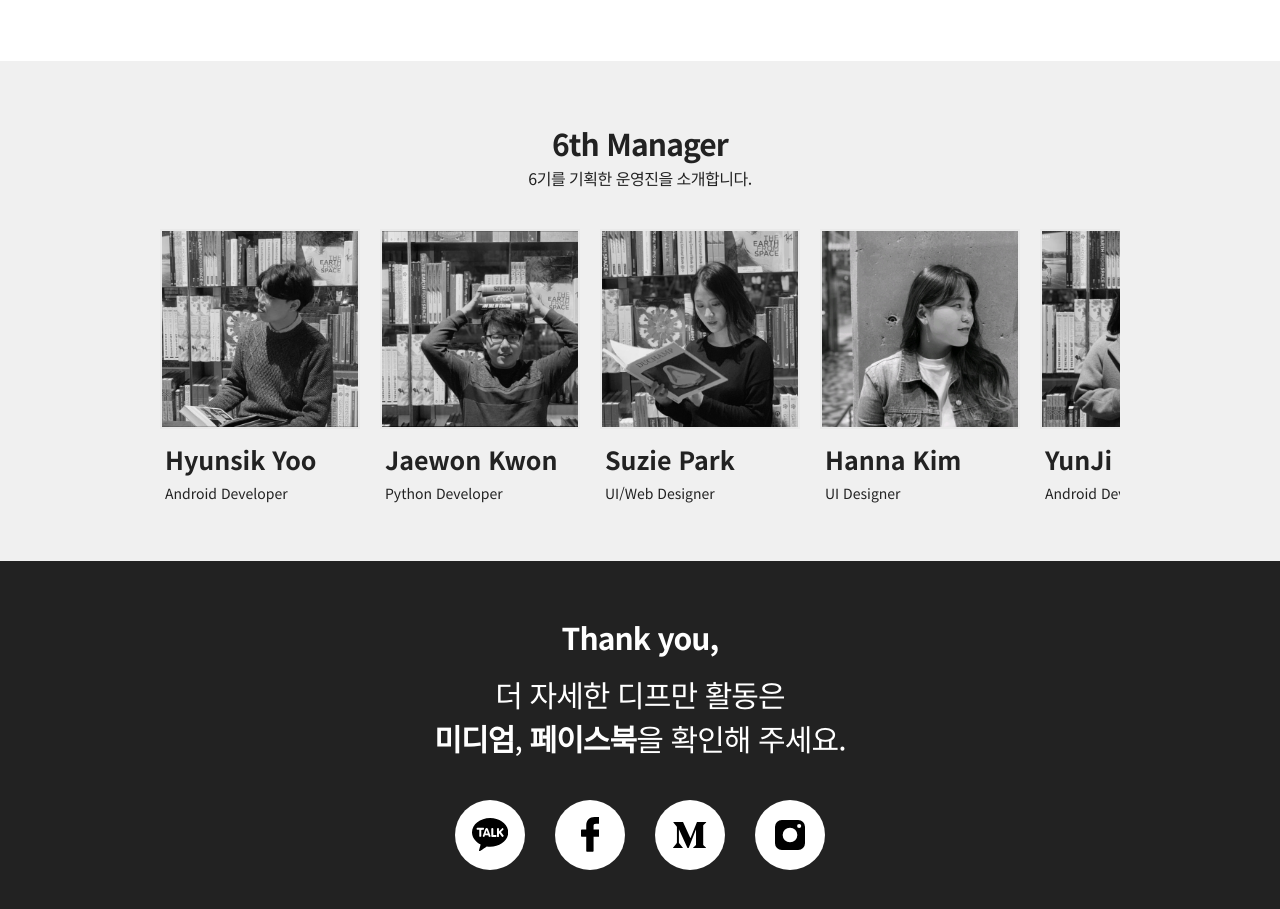
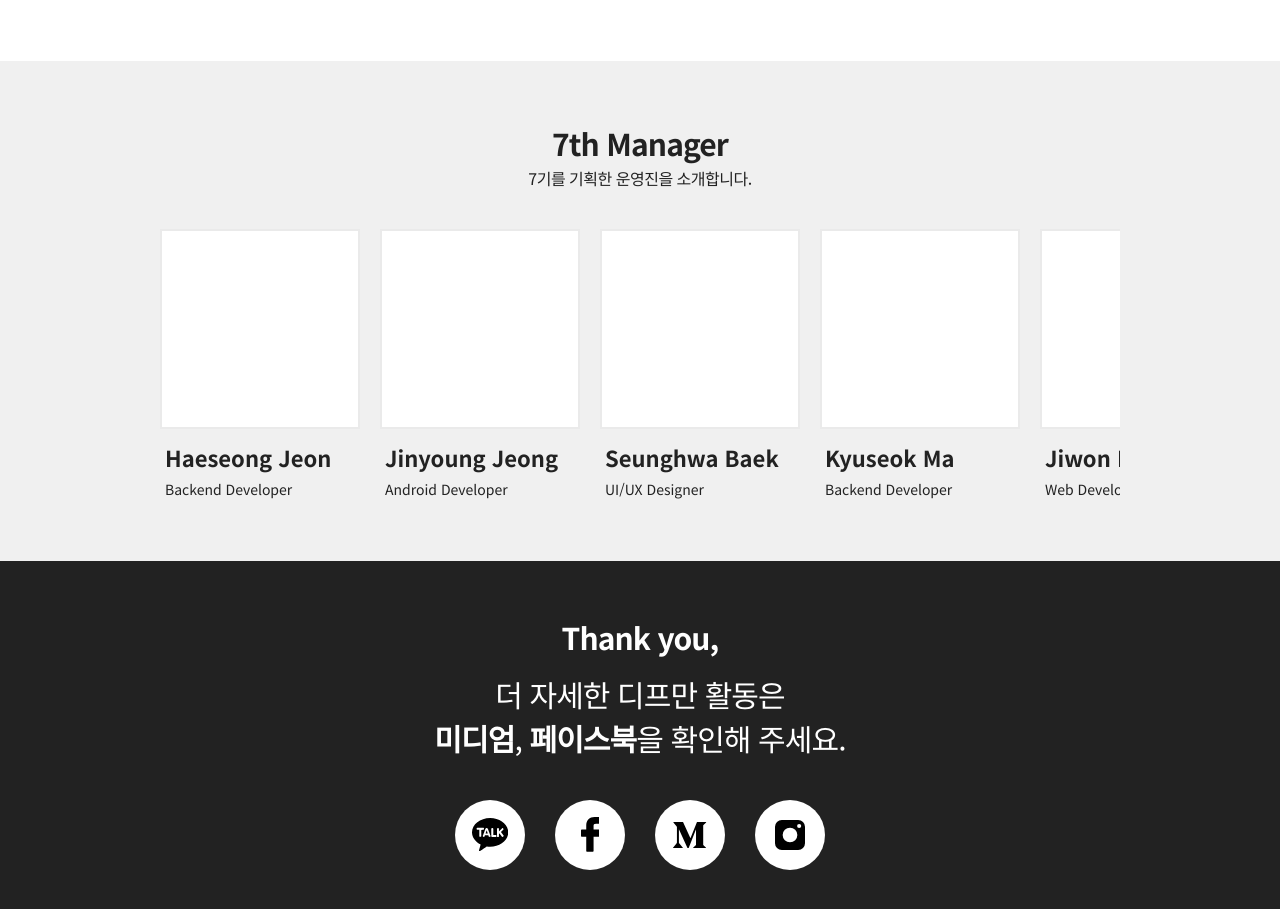
Before and after one commit to depromeet/www.depromeet.com-old, a Vue app: page / in a window 1280 px wide. Shown: the part 1080-1989 px from the top of the page. Built offline with nearby package versions, Linux system fonts and the light colour scheme.

Commit message:
replace 6th -> 7th

```diff
--- a/src/components/Manager.vue
+++ b/src/components/Manager.vue
@@ -1,42 +1,63 @@
 <template>
 <div class="manager-container">
   <div class="container">
-    <h2 class="title">6th Manager</h2>
-    <p>6기를 기획한 운영진을 소개합니다.</p>
+    <h2 class="title">7th Manager</h2>
+    <p>7기를 기획한 운영진을 소개합니다.</p>
     <div class="managers">
       <div class="manager">
         <div class="profile">
-          <img src="@/assets/현식.jpeg" alt="현식">
+          <!--<img src="@/assets/현식.jpeg" alt="해성">-->
         </div>
-        <h3>Hyunsik Yoo</h3>
+        <h3>Haeseong Jeon</h3>
+        <h5>Backend Developer</h5>
+      </div>
+      <div class="manager">
+        <div class="profile">
+          <!--<img src="@/assets/재원.jpeg" alt="진용">-->
+        </div>
+        <h3>Jinyoung Jeong</h3>
         <h5>Android Developer</h5>
       </div>
       <div class="manager">
         <div class="profile">
-          <img src="@/assets/재원.jpeg" alt="재원">
+          <!--<img src="@/assets/재원.jpeg" alt="승화">-->
         </div>
-        <h3>Jaewon Kwon</h3>
-        <h5>Python Developer</h5>
+        <h3>Seunghwa Baek</h3>
+        <h5>UI/UX Designer</h5>
       </div>
       <div class="manager">
         <div class="profile">
-          <img src="@/assets/수지.jpeg" alt="수지">
+          <!--<img src="@/assets/수지.jpeg" alt="규석">-->
         </div>
-        <h3>Suzie Park</h3>
-        <h5>UI/Web Designer</h5>
+        <h3>Kyuseok Ma</h3>
+        <h5>Backend Developer</h5>
       </div>
       <div class="manager">
         <div class="profile">
-          <img src="@/assets/한나.jpeg" alt="한나">
+          <!--<img src="@/assets/한나.jpeg" alt="지원">-->
         </div>
-        <h3>Hanna Kim</h3>
-        <h5>UI Designer</h5>
+        <h3>Jiwon Lee</h3>
+        <h5>Web Developer</h5>
       </div>
       <div class="manager">
         <div class="profile">
-          <img src="@/assets/윤지.jpeg" alt="윤지">
+          <!--<img src="@/assets/윤지.jpeg" alt="경래">-->
         </div>
-        <h3>YunJi Lee</h3>
+        <h3>Kyeongrae Noh</h3>
+        <h5>UI/UX Designer</h5>
+      </div>
+      <div class="manager">
+        <div class="profile">
+          <!--<img src="@/assets/윤지.jpeg" alt="은지">-->
+        </div>
+        <h3>Eunji Park</h3>
+        <h5>UI/UX Designer</h5>
+      </div>
+      <div class="manager">
+        <div class="profile">
+          <!--<img src="@/assets/재원.jpeg" alt="종효">-->
+        </div>
+        <h3>Jonghyo Lee</h3>
         <h5>Android Developer</h5>
       </div>
     </div>
@@ -115,7 +136,7 @@ export default class Manager extends Vue {}
       }
 
       h3 {
-        font-size: 25px;
+        font-size: 22px;
         font-weight: bold;
         font-style: normal;
         font-stretch: normal;
```
